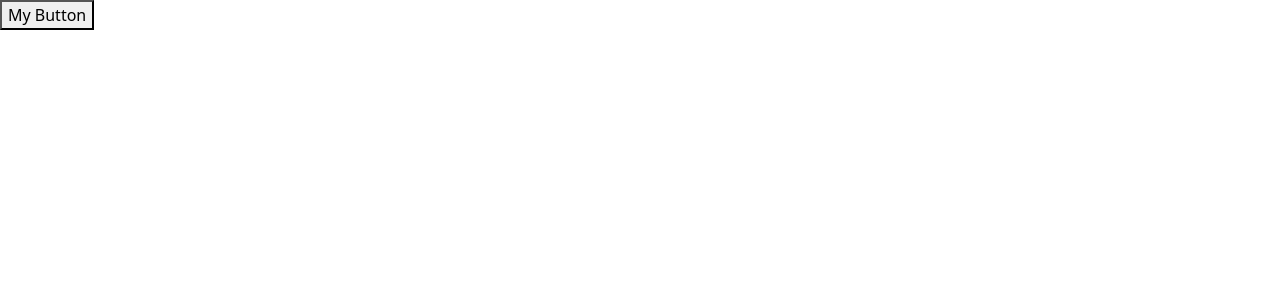
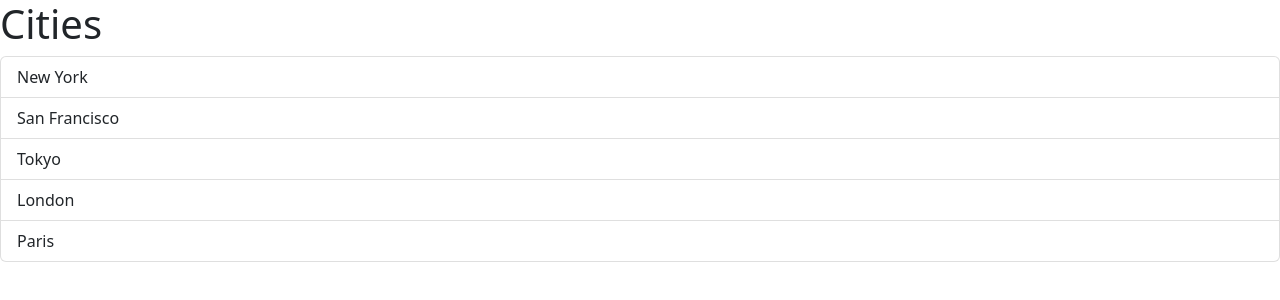
Before and after one commit to osorioricardo/react-app, a React (Vite) app: page / in a window 1280 px wide. Shown: the top 300 px of the page. Built offline with nearby package versions, Linux system fonts and the light colour scheme.

Commit message:
reset to ListGroup example

```diff
--- a/src/App.tsx
+++ b/src/App.tsx
@@ -1,18 +1,18 @@
-import Button from "./components/Button.tsx";
-import Alert from "./components/Alert.tsx";
-import { useState } from "react";
+import ListGroup from "./components/ListGroup";
 
 function App() {
-  const [alertVisible, setAlertVisibility] = useState(false);
+  let items = ["New York", "San Francisco", "Tokyo", "London", "Paris"];
 
+  const handleSelectItem = (item: string) => {
+    console.log(item);
+  };
   return (
     <div>
-      {alertVisible && (
-        <Alert onClose={() => setAlertVisibility(false)}>My alert</Alert>
-      )}
-      <button color="primary" onClick={() => setAlertVisibility(true)}>
-        My Button
-      </button>
+      <ListGroup
+        items={items}
+        heading="Cities"
+        onSelectItem={handleSelectItem}
+      />
     </div>
   );
 }
--- a/src/components/Button.tsx
+++ b/src/components/Button.tsx
@@ -1,12 +1,12 @@
 interface Props {
   children: string;
   color?: "primary" | "secondary" | "danger";
-  onClose: () => void;
+  onClick: () => void;
 }
 
-const Button = ({ children, onClose, color = "primary" }: Props) => {
+const Button = ({ children, onClick, color = "primary" }: Props) => {
   return (
-    <button className={"btn btn-" + color} onClick={onClose}>
+    <button className={"btn btn-" + color} onClick={onClick}>
       {children}
     </button>
   );
```
Also changed, not shown: src/components/ListGroup.css (added).
